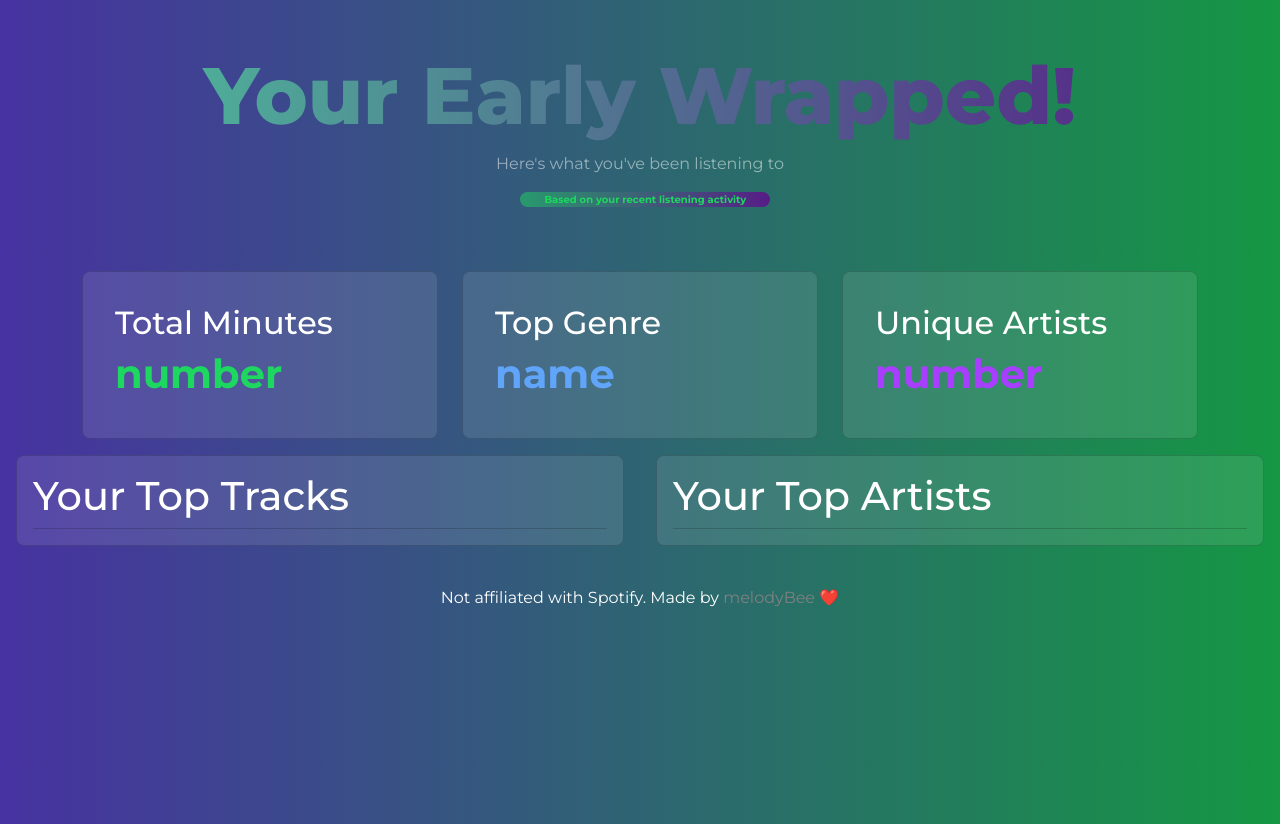
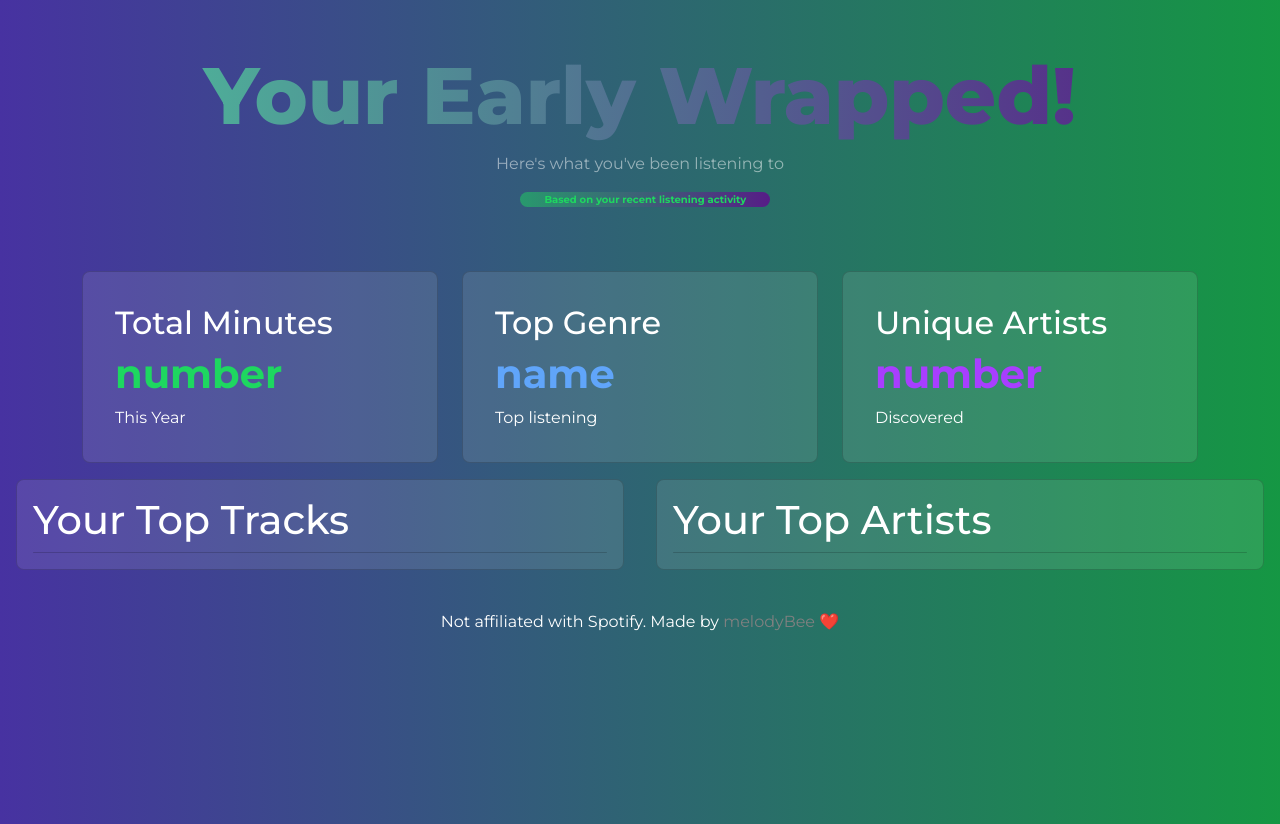
Before and after one commit to melodyBee/EarlyWrapped, a plain HTML site: page EarlyWrapped.html in a window 1280 px wide. Drawn offline with nearby package versions, Linux system fonts and the light colour scheme.

Commit message:
officially final update

```diff
--- a/EarlyWrapped.html
+++ b/EarlyWrapped.html
@@ -32,6 +32,7 @@
                         <div class="card-body">
                             <h2>Total Minutes</h2>
                             <h1 id="totalMinutes" class="totalMin">number</h1>
+                            <span>This Year</span>
                         </div>
                     </div>
                 </div>
@@ -41,6 +42,7 @@
                         <div class="card-body">
                             <h2>Top Genre</h2>
                             <h1 id="topGenre" class="genreTop">name</h1>
+                            <span>Top listening</span>
                         </div>
                     </div>
                 </div>
@@ -50,6 +52,7 @@
                         <div class="card-body">
                             <h2>Unique Artists</h2>
                             <h1 id="uniqueArtists" class="UniqueArt">number</h1>
+                            <span>Discovered</span>
                         </div>
                     </div>
                 </div>
```
